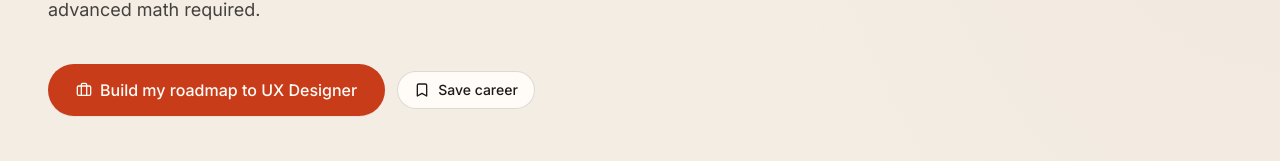
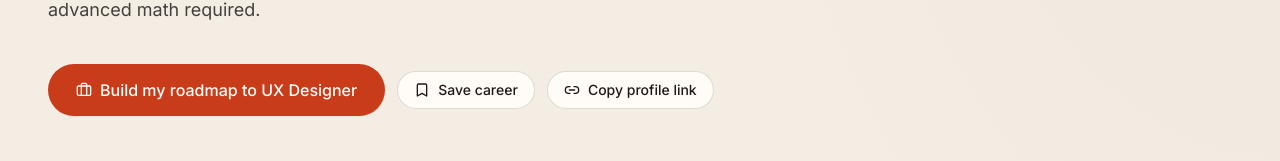
Before and after one commit to danteocualesjr/main-quest, a Next.js app: page /explore/ux-designer in a window 1280 px wide. Shown: the part 472-633 px from the top of the page. Built offline with nearby package versions, Linux system fonts and the light colour scheme; no server answers.

Commit message:
Add career profile copy link
Co-authored-by: Dante O. Cuales, Jr. <danteocualesjr@gmail.com>

```diff
--- a/src/app/explore/[slug]/page.tsx
+++ b/src/app/explore/[slug]/page.tsx
@@ -7,6 +7,7 @@ import {
   TrendingUp,
 } from "lucide-react";
 import { Container } from "@/components/container";
+import { CopyProfileLink } from "@/components/copy-profile-link";
 import { CareerCard } from "@/components/career-card";
 import { QuestButton } from "@/components/quest-button";
 import { RecentCareerTracker } from "@/components/recent-career-tracker";
@@ -101,6 +102,7 @@ export default async function CareerDetailPage({ params }: Props) {
               Build my roadmap to {career.title}
             </QuestButton>
             <SaveCareerButton careerId={career.id} />
+            <CopyProfileLink />
           </div>
         </header>
 
--- /dev/null
+++ b/src/components/copy-profile-link.tsx
@@ -0,0 +1,29 @@
+"use client";
+
+import { useState } from "react";
+import { Link2 } from "lucide-react";
+
+export function CopyProfileLink() {
+  const [copied, setCopied] = useState(false);
+
+  async function handleCopy() {
+    try {
+      await navigator.clipboard.writeText(window.location.href);
+      setCopied(true);
+      window.setTimeout(() => setCopied(false), 1800);
+    } catch {
+      setCopied(false);
+    }
+  }
+
+  return (
+    <button
+      type="button"
+      onClick={handleCopy}
+      className="inline-flex items-center gap-2 rounded-full border border-ink/15 bg-cream px-4 py-2 text-sm font-medium text-ink transition hover:border-tomato hover:text-tomato active:scale-95"
+    >
+      <Link2 className="h-4 w-4" />
+      {copied ? "Copied link" : "Copy profile link"}
+    </button>
+  );
+}
```
